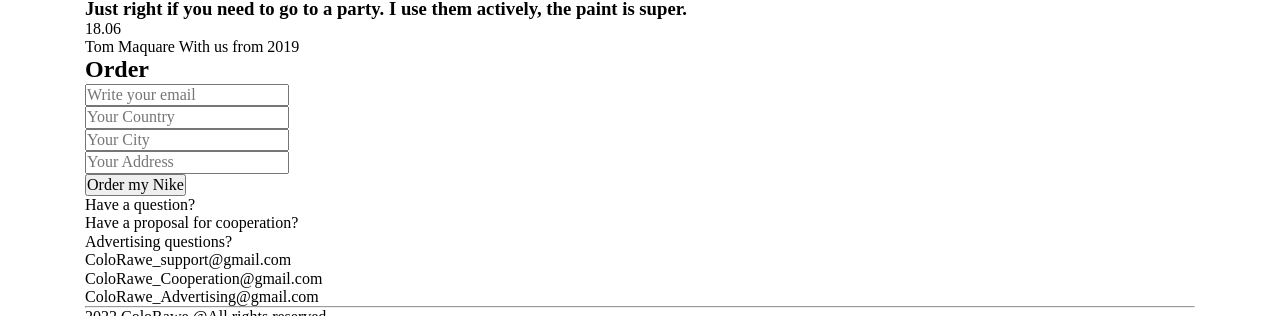
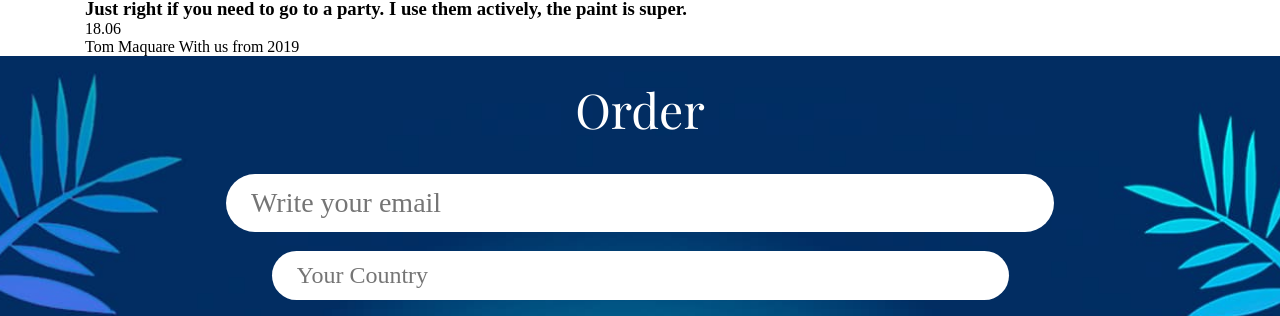
Before and after one commit to FiloVot/Nike_proekt, a plain HTML site: page index.html in a window 1280 px wide. Shown: the part 1884-2200 px from the top of the page. Drawn offline with nearby package versions, Linux system fonts and the light colour scheme; a web font is replaced by a local one.

Commit message:
add order

```diff
--- a/CSS/style.css
+++ b/CSS/style.css
@@ -176,3 +176,105 @@
 line-height: normal;
 width: 159px;
 }
+
+.order {
+    padding: 21px 0 37px;
+    background-image: url(../imgs/orders_bg.jpg);
+    background-position: center;
+    background-repeat: no-repeat;
+    background-size: cover;
+}
+
+.order-form {
+    gap: 19px;
+}
+
+.order-title {
+color: #FFF;
+font-family: "Playfair Display";
+font-size: 48px;
+font-weight: 400;
+line-height: normal;
+display: flex;
+justify-content: center;
+margin-bottom: 33px;
+}
+
+.order-list {
+    display: flex;
+    justify-content: center;
+    align-items: center;
+    flex-direction: column;
+    gap: 19px;
+}
+
+.order-email {
+display: flex;
+padding: 13px 460px 13px 25px;
+border-radius: 50px;
+background-color: var(--font-main);
+color: #959595;
+font-size: 28px;
+font-weight: 400;
+line-height: normal;
+border: none;
+}
+
+.order-text {
+display: flex;
+padding: 11px 417px 11px 25px;
+border-radius: 50px;
+background-color: var(--font-main);
+color: #959595;
+font-size: 24px;
+font-weight: 400;
+border: none;
+line-height: normal;
+}
+
+.order-btn {
+    display: flex;
+    border-radius: 16px;
+background: #8E32C6;
+border: none;
+margin: 0 auto;
+padding: 20px 49px;
+color: #FFF;
+font-size: 24px;
+font-weight: 400;
+line-height: normal;
+}
+
+.footer {
+    padding: 45px 0 37px 0;
+    background-color: var(--footer-bg);
+    color: var(--font-main);
+}
+
+.footer-wr {
+    display: flex;
+    justify-content: space-between;
+    align-items: center;
+    margin-bottom: 20px;
+}
+
+.footer-list {
+    display: flex;
+flex-direction: column;
+display: flex;
+}
+
+.footer-item {
+color:var(--font-main);
+font-size: 24px;
+font-weight: 400;
+line-height: normal;
+}
+
+
+.footer-link {
+    color: #FFF;
+    font-size: 24px;
+    font-weight: 400;
+    line-height: normal;
+}
--- a/index.html
+++ b/index.html
@@ -129,11 +129,11 @@
       </section>
       <section class="order">
         <div class="container">
-          <h2>Order</h2>
-          <form action="#" method="POST">
+          <h2 class="order-title">Order</h2>
+          <form class="order-form" action="#" method="POST">
             <ul class="order-list">
               <li class="order-item">
-                <input
+                <input class="order-email"
                   type="email"
                   name="email"
                   placeholder="Write your email"
@@ -142,6 +142,7 @@
               </li>
               <li class="order-item">
                 <input
+                class="order-text"
                   type="text"
                   name="country"
                   placeholder="Your Country"
@@ -150,6 +151,7 @@
               </li>
               <li class="order-item">
                 <input
+                class="order-text"
                   type="text"
                   name="city"
                   placeholder="Your City"
@@ -158,14 +160,16 @@
               </li>
               <li class="order-item">
                 <input
+                class="order-text"
                   type="text"
                   name="address"
                   placeholder="Your Address"
                   required
                 />
               </li>
-            </ul>
+
             <button class="order-btn" type="submit">Order my Nike</button>
+          </ul>
           </form>
         </div>
       </section>
@@ -175,9 +179,7 @@
         <div class="footer-wr">
           <ul class="footer-list">
             <li class="footer-item">Have a question?</li>
-
             <li class="footer-item">Have a proposal for cooperation?</li>
-
             <li class="footer-item">Advertising questions?</li>
           </ul>
         </div>
@@ -193,14 +195,18 @@
           </li>
         </ul>
         <hr class="footer-hr" />
+        <div class="footer-div">
         <ul class="footer-list-hr">
           <li class="footer-item-hr">2022 ColoRawe @All rights reserved</li>
           <li class="footer-item-hr">United States</li>
         </ul>
+        <div class="footer-logo">
         <a href="#">
           <img src="./imgs/nikelogo.png" alt="nike_logo" />
         </a>
-        <h3 class="hero-title">С&R</h3>
+        <p class="logo-text">С&R</p>
+      </div>
+      </div>
       </div>
     </footer>
   </body>
```
